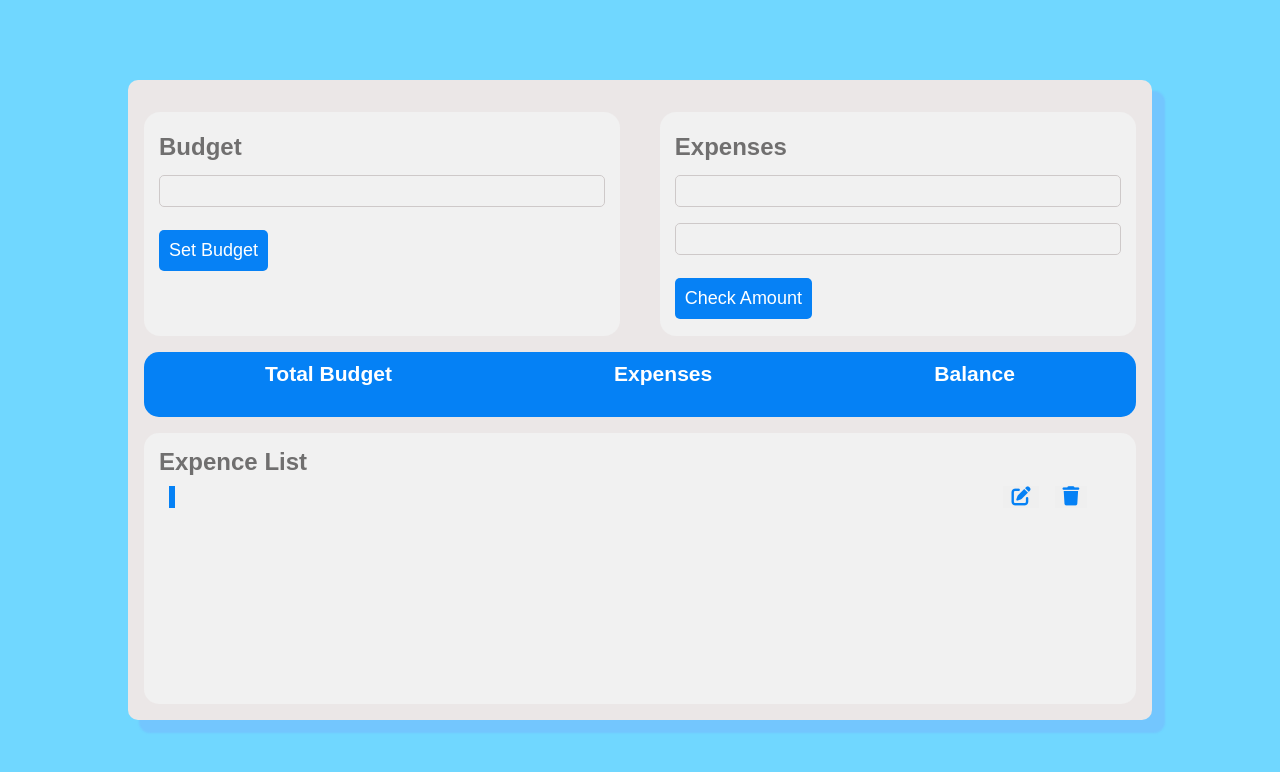
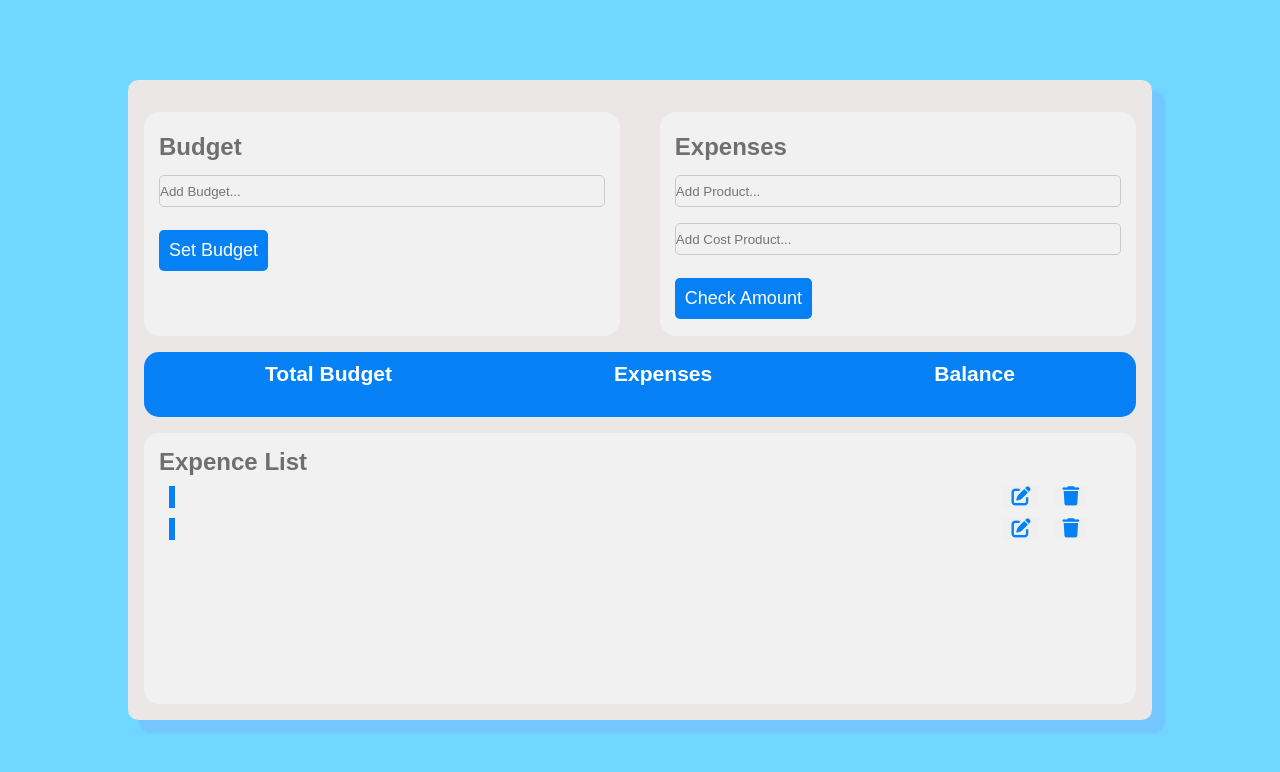
Before and after one commit to Tabu7/list2, a plain HTML site: page index.html in a window 1280 px wide. Drawn offline with Linux system fonts and the light colour scheme.

Commit message:
7zmiana zrobiona funkcja dla li

```diff
--- a/app.js
+++ b/app.js
@@ -13,54 +13,72 @@ const budgetToDisplay = document.querySelector(".totalBudget");
 const listDisplay = document.querySelector(".list-item");
 
 
-const listItem = document.createElement("li");
-listItem.setAttribute('class', 'list-item');
+// Funkcja
+
+// zrobić funkcje która zrobi całe li z dziećmi
+
+// wrzucić do Funkcji rzeczy które się powtarzają czyli button edit i delete
 
 
-const tableList = document.getElementById("idTable");
-tableList.appendChild(listItem);
 
 
-const name1 = document.createElement("div");
-name1.setAttribute('class', 'col col-1');
-name1.setAttribute('data-label', "Product");
-listItem.appendChild(name1);
+function createTable(col1, col2, showLi, button, showEditButton, showDeleteButton) {
+    const btnLi = document.createElement("li");
+    btnLi.setAttribute('class', showLi)
 
-const name2 = document.createElement("div");
-name2.setAttribute('class', 'col col-2');
-name2.setAttribute('data-label', "Cost");
-listItem.appendChild(name2);
+    const name1 = document.createElement("div");
+    name1.setAttribute('class', col1);
+    name1.setAttribute('data-label', "Product");
+    btnLi.appendChild(name1);
 
-const btnEdit = document.createElement("button");
-btnEdit.setAttribute('class', 'btn-icon');
-btnEdit.setAttribute('type', 'button');
-listItem.appendChild(btnEdit);
-
-const btnDelete = document.createElement("button");
-btnDelete.setAttribute('class', 'btn-icon');
-btnDelete.setAttribute('type', 'button');
-listItem.appendChild(btnDelete);
+    const name2 = document.createElement("div");
+    name2.setAttribute('class', col2);
+    name2.setAttribute('data-label', "Cost");
+    btnLi.appendChild(name2);
 
 
-const icon1 = document.createElement("i");
-icon1.setAttribute('class', 'editIcon fa-solid fa-pen-to-square');
-btnEdit.appendChild(icon1);
+    const btnEdit = document.createElement("button");
+    btnEdit.setAttribute('class', 'btn-icon btn-icon-edit');
+    btnEdit.setAttribute('type', button);
+    btnLi.appendChild(btnEdit);
 
-const icon2 = document.createElement("i");
-icon2.setAttribute('class', 'deleteIcon fa-solid fa-trash');
-btnDelete.appendChild(icon2);
+    const btnDelete = document.createElement("button");
+    btnDelete.setAttribute('class', 'btn-icon btn-icon-delete');
+    btnDelete.setAttribute('type', button);
+    btnLi.appendChild(btnDelete);
 
-// Funkcja
 
-// function showName1(index) {
-//     var li = document.createElement('li');
-//     li.setAttribute('class','listItem');
+    const icon1 = document.createElement("i");
+    icon1.setAttribute('class', showEditButton);
+    btnEdit.appendChild(icon1);
 
-//     ul.appendChild(li);
+    const icon2 = document.createElement("i");
+    icon2.setAttribute('class', showDeleteButton);
+    btnDelete.appendChild(icon2);
 
-//     li.innerHTML=li.innerHTML + element;
-// };
-// lista
+
+    const tableList = document.getElementById("idTable");
+    tableList.setAttribute('class', 'expenseTable')
+    tableList.appendChild(btnLi);
+
+    // btnLi.innerHTML = "Click Me"
+    tableList.appendChild(btnLi);
+
+
+
+}
+
+createTable('col col-1', 'col col-2', 'list-item','button', 'editIcon fa-solid fa-pen-to-square', 'deleteIcon fa-solid fa-trash');
+createTable('col col-1', 'col col-2', 'list-item','button', 'editIcon fa-solid fa-pen-to-square', 'deleteIcon fa-solid fa-trash');
+
+function clickButton() {
+    // alert('wcisnięto przycisk');
+
+}
+btnCheckAmount.addEventListener('click', clickButton);
+
+
+// ROW 1
 
 let budgetValue = 0;
 let productName = "";
@@ -72,9 +90,9 @@ btnSetBudget.addEventListener("click", () => {
     budgetToDisplay.innerHTML = budgetValue;
 });
 
-btnCheckAmount.addEventListener("click", () => {
-    // console.log("kliknąłem na element B");
-    productName = productNameInput.value;
-    expensesValue = productValueInput.value;
-    listItem.innerHTML = productName, expensesValue;
-});
+// btnCheckAmount.addEventListener("click", () => {
+//     // console.log("kliknąłem na element B");
+//     productName = productNameInput.value;
+//     expensesValue = productValueInput.value;
+//     listItem.innerHTML = productName, expensesValue;
+// });
--- a/index.html
+++ b/index.html
@@ -17,13 +17,13 @@
       <div class="row1">
         <div class="budget">
           <h2>Budget</h2>
-          <input type="number" class="inputAmount">
+          <input type="number" class="inputAmount" placeholder="Add Budget...">
           <button class="setBudget">Set Budget</button>
         </div>
         <div class="expenses">
           <h2>Expenses</h2>
-          <input type="text" class="product">
-          <input type="number" class="costProduct">
+          <input type="text" class="product" placeholder="Add Product...">
+          <input type="number" class="costProduct" placeholder="Add Cost Product...">
           <button class="checkAmount">Check Amount</button>
         </div>
       </div>
@@ -47,8 +47,8 @@
           <!-- <li class="list-item">
             <div class="col col-1" data-label="Product"></div>
             <div class="col col-2" data-label="Cost"></div>
-            <button class="btn-icon" type="button"><i class="editIcon fa-solid fa-pen-to-square"></i></button>
-            <button class="btn-icon" type="button"><i class="deleteIcon fa-solid fa-trash"></i></button>
+            <button class="btn-icon btn-icon-edit" type="button"><i class="editIcon fa-solid fa-pen-to-square"></i></button>
+            <button class="btn-icon btn-icon-delete" type="button"><i class="deleteIcon fa-solid fa-trash"></i></button>
           </li> -->
           <!-- <li class="list-item">
             <div id="divProduct" class="col col-1" data-label="Product">Biurko</div>
```
